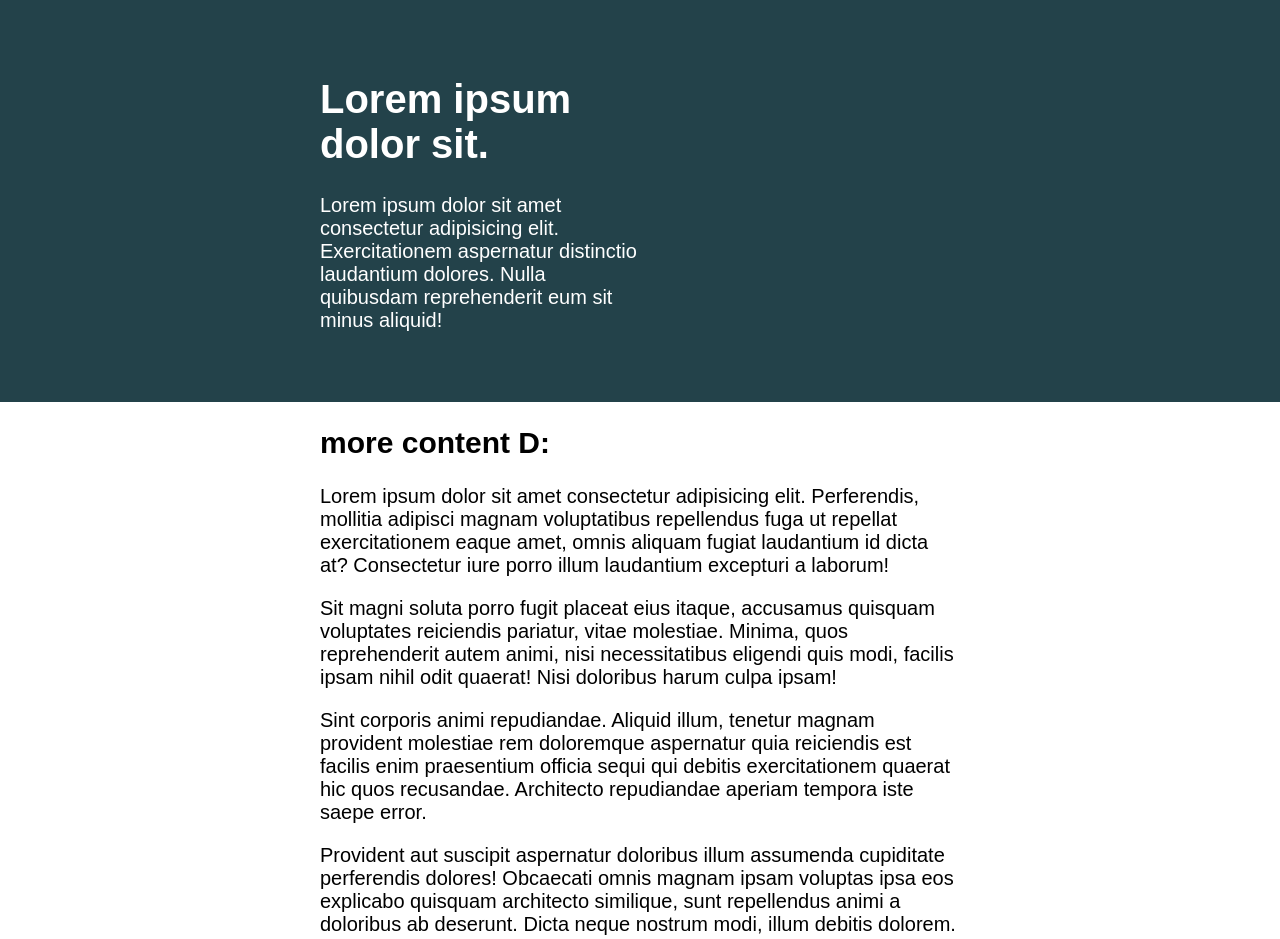
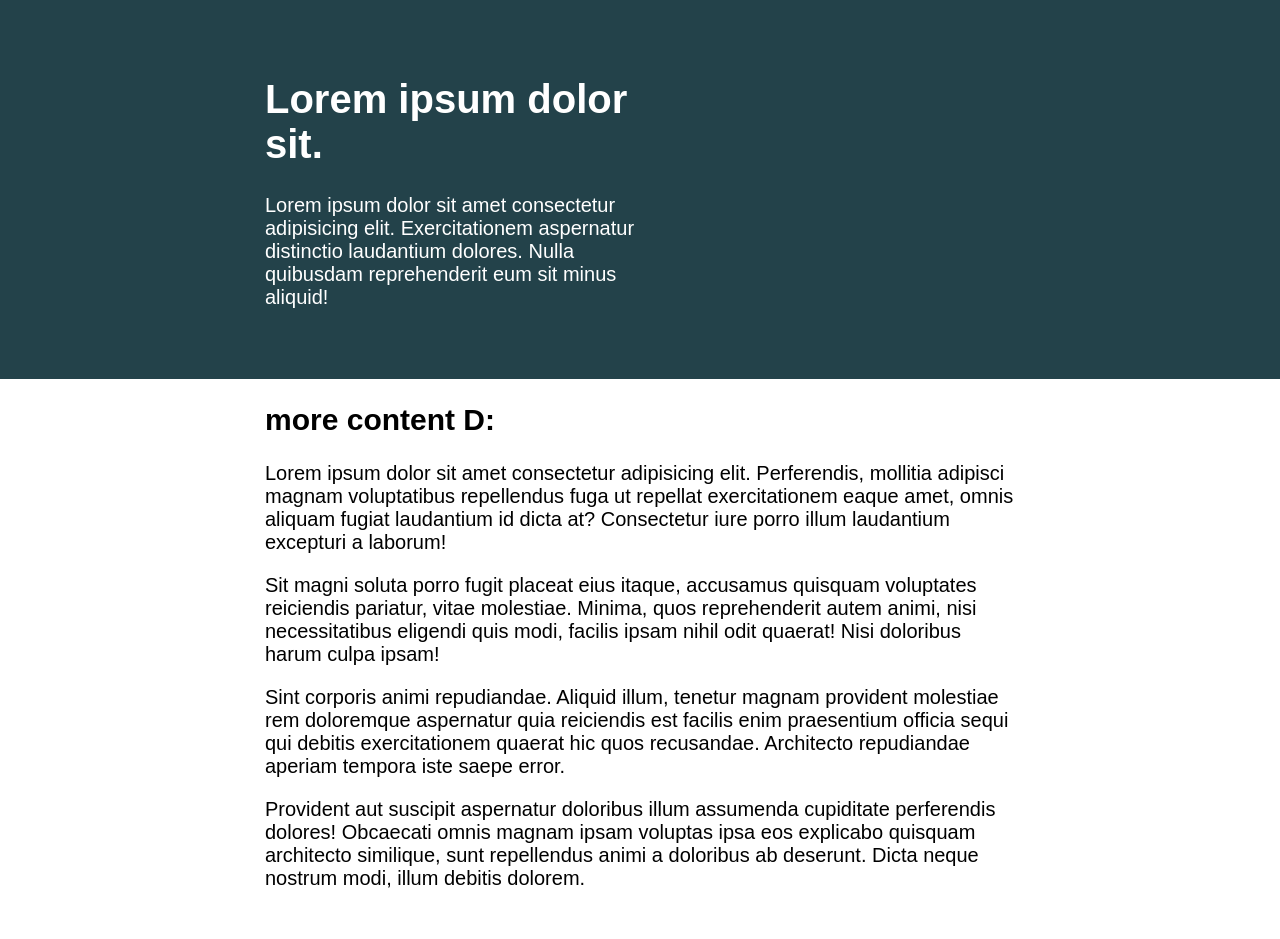
Before and after one commit to mosfi99/web-dev-notes, a plain HTML site: page conquering_responsive_layouts/challenge02/index.html in a window 1280 px wide. After the commit the page ends 910 px from the top, so only its background shows below. Drawn offline with Linux system fonts and the light colour scheme.

Commit message:
Complete challenge 2

```diff
--- a/conquering_responsive_layouts/challenge02/index.html
+++ b/conquering_responsive_layouts/challenge02/index.html
@@ -8,9 +8,9 @@
 		<link rel="stylesheet" href="style.css" />
 	</head>
 	<body>
-		<div class="container">
-			<div class="intro-content">
-				<div class="intro-text">
+		<header>
+			<div class="container">
+				<div class="header-content">
 					<h1>Lorem ipsum dolor sit.</h1>
 					<p>
 						Lorem ipsum dolor sit amet consectetur adipisicing elit.
@@ -19,10 +19,10 @@
 					</p>
 				</div>
 			</div>
-		</div>
+		</header>
 
 		<main>
-			<div class="main-content">
+			<div class="container">
 				<h2>more content D:</h2>
 				<p>
 					Lorem ipsum dolor sit amet consectetur adipisicing elit. Perferendis,
--- a/conquering_responsive_layouts/challenge02/style.css
+++ b/conquering_responsive_layouts/challenge02/style.css
@@ -24,21 +24,17 @@ body {
 	font-size: 1.25rem;
 }
 
-.container {
-	width: 100%;
-	margin: 0 auto;
+header {
 	background: #23424a;
 	color: white;
 	padding: 50px 0;
 }
+.header-content {
+	width: 50%;
+}
 
-.intro-content,
-.main-content {
-	width: 50%;
+.container {
+	width: 80%;
 	max-width: 750px;
 	margin: 0 auto;
 }
-
-.intro-text {
-	width: 50%;
-}
```
